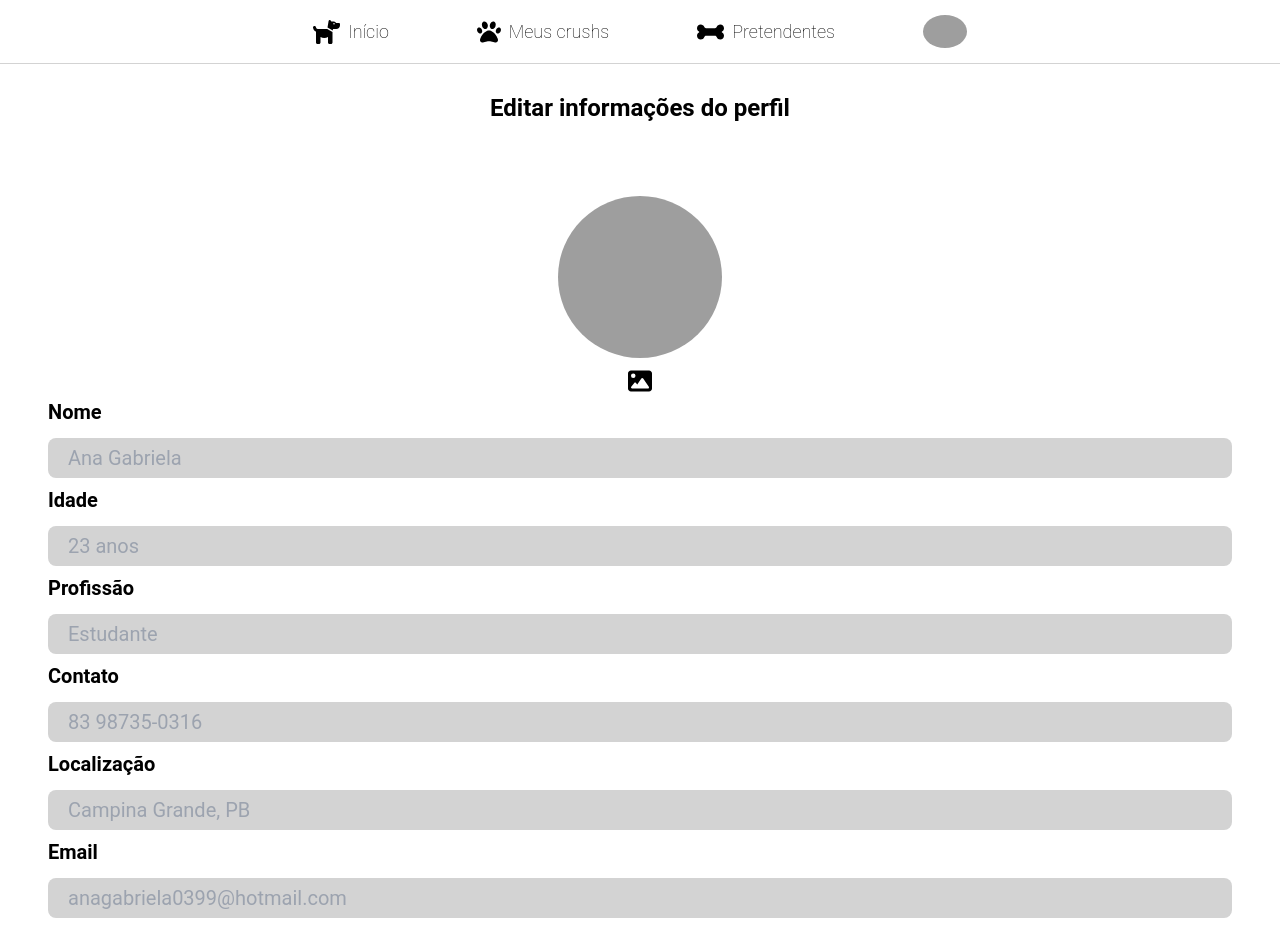
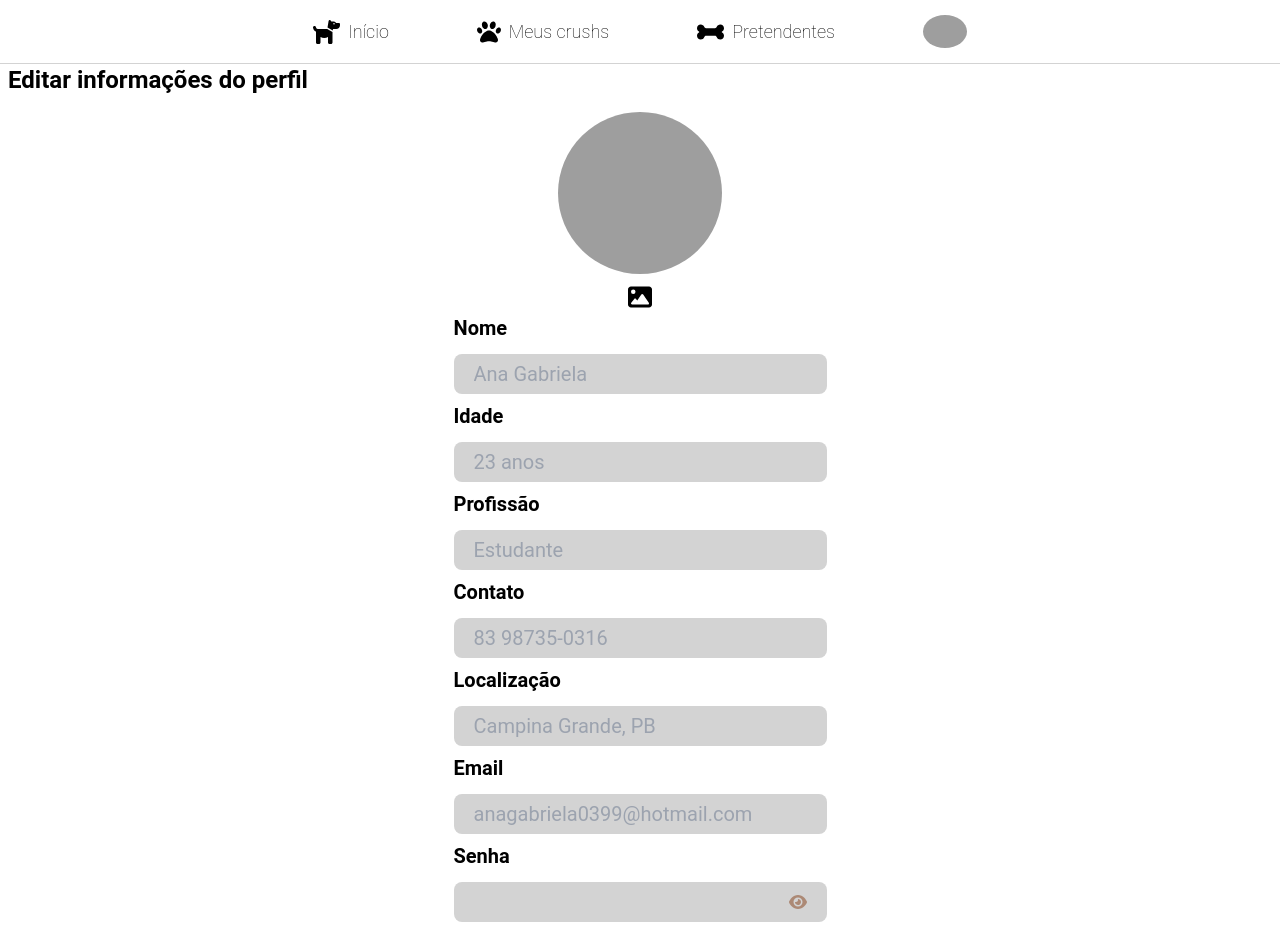
Before and after one commit to anagdinizp/projetoTD, a React (Vite) app: page /editar in a window 1280 px wide. Shown: the top 930 px of the page. Built offline with nearby package versions, Linux system fonts and the light colour scheme; grey boxes are pictures that could not be loaded.

Commit message:
feat(profile): ajustando resposividade do perfil do usuário

```diff
--- a/src/Router.tsx
+++ b/src/Router.tsx
@@ -24,7 +24,7 @@ export function Router() {
         <Route path="/editar" element={<EditProfile />} />
         <Route path="/pet" element={<DogProfile />} />
       </Routes>
-      {["/", "/cadastro"].includes(pathname) ? null : <Footer />}
+      {["/", "/cadastro"].includes(pathname) ? null : null}
     </Toast>
   );
 }
--- a/src/components/Button/style.tsx
+++ b/src/components/Button/style.tsx
@@ -23,7 +23,7 @@ const getButtonType = (buttonStyle: buttonType) => {
       return css`
         background-color: #ac8975;
         color: white;
-        width: 410px;
+        width: 100%;
         height: 60px;
       `;
     }
--- a/src/components/Input/style.tsx
+++ b/src/components/Input/style.tsx
@@ -3,15 +3,12 @@ import { InputType, InputProps } from ".";
 import { point } from "../Breakpoints";
 
 export const StyledInput = styled.input`
-  display: flex;
-  align-items: center;
-  width: auto;
-  justify-content: center;
   padding: 1.25rem;
   height: 2rem;
   outline: none;
   font-size: 1rem;
   line-height: 1.5rem;
+  max-width: 500px;
   @media only screen and (${point.tablet}) {
     font-size: 1.25rem;
     line-height: 1.75rem;
@@ -19,16 +16,15 @@ export const StyledInput = styled.input`
   ${({ inputStyle }: InputProps) => getInputType(inputStyle)}
   ${({ password }: InputProps) =>
     password
-      ? `
+      ? css`
           border-bottom-right-radius: 0rem;
           border-top-right-radius: 0rem;
           border-top-left-radius: 0.5rem;
           border-bottom-left-radius: 0.5rem;
         `
-      : `
+      : css`
           border-radius: 0.5rem;
-      `
-      }
+        `}
 `;
 
 export const InputPasswordContainer = styled.div`
@@ -46,7 +42,6 @@ export const ContainerEye = styled.div`
   padding-right: 1.25rem;
   height: 2, 5rem;
   outline: none;
-  width: -webkit-fill-available;
 `;
 
 export const PasswordEye = styled.i`
--- a/src/pages/EditDogProfile/style.tsx
+++ b/src/pages/EditDogProfile/style.tsx
@@ -2,8 +2,6 @@ import styled from "styled-components";
 import { point } from "../../components/Breakpoints";
 
 export const EditProfileTittle = styled.strong`
-  display: flex;
-  justify-content: center;
   font-weight: 700;
   font-size: 1.25rem;
   line-height: 1.75rem;
@@ -20,8 +18,6 @@ export const ContainerEditProfile = styled.div`
   flex-direction: column;
   justify-content: center;
   align-items: center;
-  padding: 3rem;
-  width: 100%;
 `;
 
 export const ContainerImage = styled.div`
@@ -52,20 +48,14 @@ export const ButtonEditImageIcon = styled.span`
 
 export const ContainerEditProfileForm = styled.div`
   display: flex;
-  @media only screen and (${point.tablet}) {
-    width: 100%;
-    //width: 600px; // NUNCA FAÇA ISSO DAQUI, VAI AO CONTRARIO DA RESPOSIVIDADE,
-    // SE A TELA TIVER MENOS DE 400px (caso mobile, ela estoura)
-    justify-self: center;
-  }
+  justify-content: center;
 `;
 
 export const EditProfileForm = styled.form`
   display: flex;
+  justify-content: center;
   flex-direction: column;
   gap: 0.5rem;
-  width: 100%;
-  height: 100%;
 `;
 
 export const EditFormTittle = styled.strong`
--- a/src/pages/EditProfile/index.tsx
+++ b/src/pages/EditProfile/index.tsx
@@ -58,7 +58,6 @@ export function EditProfile() {
             <ButtonEditImageIcon>{imagem}</ButtonEditImageIcon>
           </ButtonEditImage>
         </ContainerImage>
-        <ContainerEditProfileForm>
         <EditProfileForm onSubmit={saveChanges}>
           <Input
             title={"Nome"}
@@ -111,7 +110,6 @@ export function EditProfile() {
           />
           <Button buttonStyle={"primary"}>Salvar</Button>
         </EditProfileForm>
-        </ContainerEditProfileForm>
         <DeleteContainer>
           <DeleteText>Excluir conta</DeleteText>
           <DeleteIcon>{lixeira}</DeleteIcon>
--- a/src/pages/Login/style.tsx
+++ b/src/pages/Login/style.tsx
@@ -81,6 +81,7 @@ export const SloganSubtitle = styled.span`
 
 export const InputTitle = styled.strong`
   color: black;
+  width: max-content;
   font-size: 1.25rem;
   line-height: 1.75rem;
   margin-bottom: 0.25rem;
```
Lines whose indentation alone changed are shown as unchanged.
